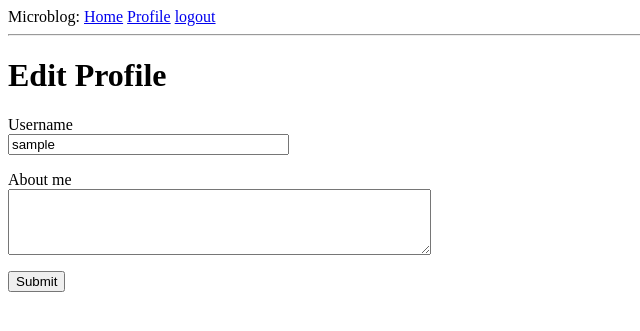
After one commit to steamyrain/flask-microblog, a Flask app: page /edit_profile in a window 1280 px wide. The commit adds this page. Shown: the top 331 px of the page, without its empty margins (0-640 px from the left). Run offline with Flask 2, Linux system fonts and the light colour scheme; the visitor is signed in with stand-in values (Sample User, id 1); data comes from the database, SQL or seed files in the repository; both versions use the stored data as it was after the commit.

Commit message:
add user profile

```diff
--- a/app/__init__.py
+++ b/app/__init__.py
@@ -2,9 +2,12 @@ from flask import Flask
 from config import Config
 from flask_sqlalchemy import SQLAlchemy
 from flask_migrate import Migrate
+from flask_login import LoginManager
 
 app = Flask(__name__)
 app.config.from_object(Config)
+login = LoginManager(app)
+login.login_view = 'login'
 db = SQLAlchemy(app)
 migrate = Migrate(app,db)
 
--- a/app/forms.py
+++ b/app/forms.py
@@ -1,9 +1,32 @@
 from flask_wtf import FlaskForm
-from wtforms import StringField, PasswordField, BooleanField, SubmitField
-from wtforms.validators import DataRequired
+from wtforms import StringField, PasswordField, BooleanField, SubmitField, TextAreaField
+from wtforms.validators import DataRequired,Email,EqualTo,ValidationError,Length
+from app.models import User
+
+class RegistrationForm(FlaskForm):
+    username = StringField('Username',validators=[DataRequired()])
+    password = PasswordField('Password',validators=[DataRequired()])
+    email = StringField('Email',validators=[DataRequired(),Email()])
+    password2 = PasswordField('Repeat Password',validators=[DataRequired(),EqualTo('password')])
+    submit = SubmitField('Sign Up')
+
+    def validate_username(self,username):
+        user = User.query.filter_by(username=username.data).first()
+        if user is not None:
+            raise ValidationError('Username was taken.')
+
+    def validate_email(self,email):
+        user = User.query.filter_by(email=email.data).first()
+        if user is not None:
+            raise ValidationError('Email has been registered.')
 
 class LoginForm(FlaskForm):
     username = StringField('Username',validators=[DataRequired()])
     password = PasswordField('Password',validators=[DataRequired()])
     remember_me = BooleanField('Remember Me')
     submit = SubmitField('Sign In')
+
+class EditProfileForm(FlaskForm):
+    username = StringField('Username',validators=[DataRequired()])
+    about_me = TextAreaField('About me',validators=[Length(min=0,max=140)])
+    submit = SubmitField('Submit')
--- a/app/models.py
+++ b/app/models.py
@@ -1,15 +1,30 @@
-from app import db
+from app import db,login
+from flask_login import UserMixin
+from hashlib import md5
+from werkzeug.security import generate_password_hash,check_password_hash
 from datetime import datetime
 
-class User(db.Model):
+class User(UserMixin,db.Model):
     id = db.Column(db.Integer, primary_key=True)
     username = db.Column(db.String(64),index=True,unique=True)
     email = db.Column(db.String(120),index=True,unique=True)
     password_hash = db.Column(db.String(128))
     posts = db.relationship('Post',backref='author',lazy='dynamic')
+    about_me = db.Column(db.String(140))
+    last_seen = db.Column(db.DateTime,default=datetime.utcnow)
 
     def __repr__(self):
         return '<User {}>'.format(self.username)
+
+    def set_password(self,password):
+        self.password_hash = generate_password_hash(password)
+
+    def check_password(self,password):
+        return check_password_hash(self.password_hash,password)
+
+    def avatar(self,size):
+        digest = md5(self.email.lower().encode('utf-8')).hexdigest()
+        return 'https://www.gravatar.com/avatar/{}?d=identicon&s={}'.format(digest,size)
 
 class Post(db.Model):
     id = db.Column(db.Integer,primary_key=True)
@@ -19,3 +34,7 @@ class Post(db.Model):
 
     def __repr__(self):
         return '<Post {}>'.format(self.body)
+
+@login.user_loader
+def load_user(id):
+    return User.query.get(int(id))
--- a/app/routes.py
+++ b/app/routes.py
@@ -1,10 +1,15 @@
-from flask import render_template,flash,redirect,url_for
-from app import app
-from app.forms import LoginForm
+from datetime import datetime
+from flask import render_template,flash,redirect,url_for,request
+from flask_login import current_user,login_user,login_required,logout_user
+from werkzeug.urls import url_parse
+from app import app,db
+from app.forms import LoginForm,RegistrationForm,EditProfileForm
+from app.models import User
 
 @app.route('/')
 
 @app.route('/index')
+@login_required
 def index():
     user = {'username':'Ren'}
     posts = [
@@ -17,13 +22,71 @@ def index():
                     'body':'Beautiful day in Portland!'
                 }
             ]
-    return render_template('index.html',title='Home',user=user,posts=posts)
+    return render_template('index.html',title='Home',posts=posts)
+
+@app.route('/register',methods=['GET','POST'])
+def register():
+    if current_user.is_authenticated:
+        return redirect(url_for('index'))
+    form = RegistrationForm()
+    if form.validate_on_submit():
+        user = User(username=form.username.data,email=form.email.data)
+        user.set_password(form.password.data)
+        db.session.add(user)
+        db.session.commit()
+        flash('Congratulations, you are now a registered user!')
+        return redirect(url_for('login'))
+    return render_template('register.html',title='Register',form=form)
 
 @app.route('/login',methods=['GET','POST'])
 def login():
+    if current_user.is_authenticated:
+        return redirect(url_for('index'))
     form = LoginForm()
     if form.validate_on_submit():
-        flash('Login requested for user{}, remember_me={}'.format(
-            form.username.data, form.remember_me.data))
-        return redirect(url_for('index'))
+        user = User.query.filter_by(username=form.username.data).first()
+        if user is None or not user.check_password(form.password.data):
+            flash('Invalid username or password')
+            return redirect(url_for('login'))
+        login_user(user, remember=form.remember_me.data)
+        next_page = request.args.get('next')
+        if not next_page or url_parse(next_page).netloc != '':
+            next_page = url_for('index')
+        return redirect(next_page)
     return render_template('login.html',title='Sign In',form=form)
+
+@app.route('/logout')
+def logout():
+    logout_user()
+    return redirect(url_for('index'))
+
+@app.route('/user/<username>')
+@login_required
+def user(username):
+    user = User.query.filter_by(username=username).first_or_404()
+    posts = [
+            {'author':user,'body':'Test post #1'},
+            {'author':user,'body':'Test post #2'}
+    ]
+    return render_template('user.html',user=user,posts=posts)
+
+@app.before_request
+def before_request():
+    if current_user.is_authenticated:
+        current_user.last_seen = datetime.utcnow()
+        db.session.commit()
+
+@app.route('/edit_profile',methods=['GET','POST'])
+@login_required
+def edit_profile():
+    form = EditProfileForm()
+    if form.validate_on_submit():
+        current_user.username = form.username.data
+        current_user.about_me = form.about_me.data
+        db.session.commit()
+        flash('Your changes have been committed.')
+        return redirect(url_for('edit_profile'))
+    elif request.method == 'GET':
+        form.username.data = current_user.username
+        form.about_me.data = current_user.about_me
+    return render_template('edit_profile.html',title='Edit Profile',form=form)
--- /dev/null
+++ b/app/templates/_post.html
@@ -0,0 +1,6 @@
+<table>
+	<tr valign='top'>
+		<td><img src='{{user.avatar(36)}}'></td>
+		<td>{{post.author.username}} says:<br>{{post.body}}</td>
+	</tr>
+</table>
--- a/app/templates/base.html
+++ b/app/templates/base.html
@@ -9,7 +9,12 @@
 	<body>
 		<div> Microblog:
 			<a href="{{ url_for('index') }}">Home</a>
+			{% if current_user.is_anonymous %}
 			<a href="{{ url_for('login') }}">Login</a>
+			{% else %}
+			<a href="{{ url_for('user',username=current_user.username) }}">Profile</a>
+			<a href="{{ url_for('logout') }}">logout</a>
+			{% endif %}
 		</div>
 		<hr>
 		{% with messages = get_flashed_messages() %}
--- /dev/null
+++ b/app/templates/edit_profile.html
@@ -0,0 +1,22 @@
+{% extends 'base.html' %}
+{% block content %}
+	<h1>Edit Profile</h1>
+	<form action='' method='post'>
+		{{ form.hidden_tag() }}
+		<p>
+			{{ form.username.label}}<br>
+			{{ form.username(size=32)}}<br>
+			{% for error in form.username.errors %}
+			<span style="color: red;">[{{error}}]</span>
+			{% endfor %}
+		</p>
+		<p>
+			{{ form.about_me.label}}<br>
+			{{ form.about_me(cols=50,rows=4)}}<br>
+			{% for error in form.about_me.errors %}
+			<span style="color: red;">[{{error}}]</span>
+			{% endfor %}
+		</p>
+		<p>{{form.submit()}}</p>
+	</form>
+{% endblock %}
--- a/app/templates/index.html
+++ b/app/templates/index.html
@@ -1,6 +1,6 @@
 {% extends "base.html" %}
 {% block content %}
-	<h1>Hello, {{user.username}}!</h1>
+	<h1>Hello, {{current_user.username}}!</h1>
 	{% for post in posts %}
 	<div><p>{{post.author.username}} says: <b>{{post.body}}</b></p></div>
 	{% endfor %}
--- a/app/templates/login.html
+++ b/app/templates/login.html
@@ -21,4 +21,5 @@
 	<p>{{ form.remember_me() }} {{ form.remember_me.label }} </p>
 	<p>{{ form.submit() }}</p>
 </form>
+<p>New User? <a href="{{url_for('register')}}">Sign Up!</a></p>
 {% endblock %}
```
Also changed, not shown: app/templates/register.html (added, +36 -0 lines), app/templates/user.html (added, +18 -0 lines), microblog.py (+6 -1 lines), migrations/versions/3c684191552b_new_fields_in_user_model.py (added, +30 -0 lines), app.db, 2 other files.
